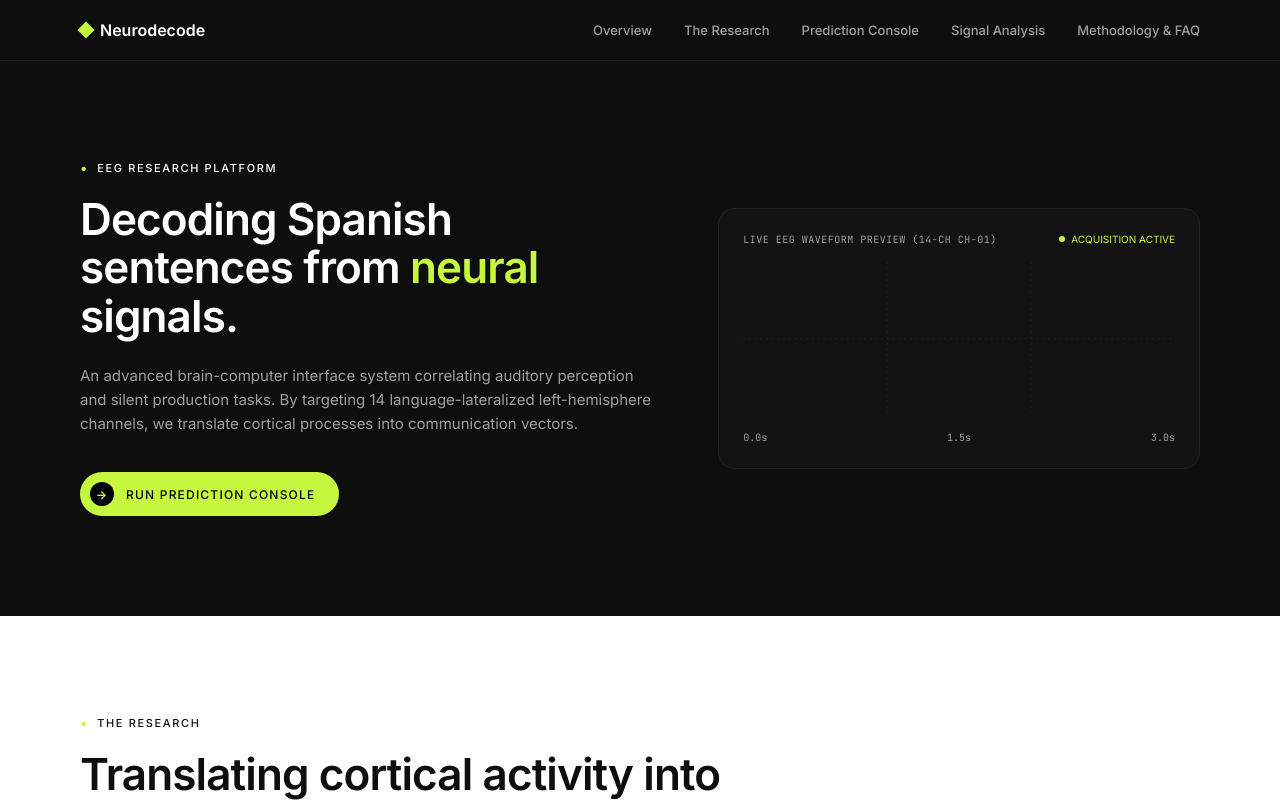
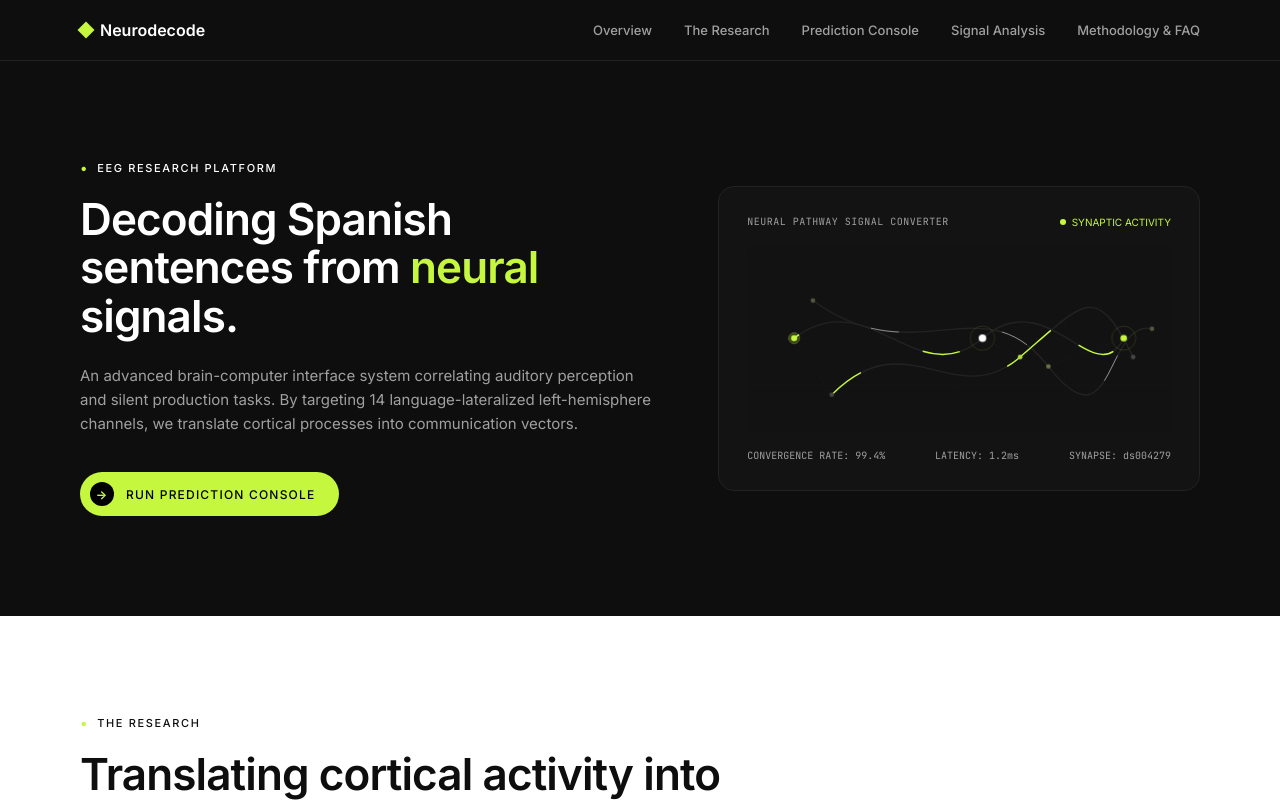
Before and after one commit to sourav3571/EEG-converter, a React (Vite) app in the folder frontend/: page / in a window 1280 px wide. Shown: the top 802 px of the page. Built offline with nearby package versions, Linux system fonts and the light colour scheme; no server answers.

Commit message:
neuro movement

```diff
--- a/frontend/src/App.jsx
+++ b/frontend/src/App.jsx
@@ -13,6 +13,104 @@ const DEFAULT_SELECTORS = {
   stimulusIdx: 1,
   trialIdx: 0,
 };
+
+// Beautiful self-contained animated neuron connection pathway graph
+function HeroNeurons() {
+  return (
+    <div style={{
+      width: '100%',
+      background: 'rgba(255, 255, 255, 0.02)',
+      border: '1px solid #222222',
+      borderRadius: '16px',
+      padding: '28px',
+      display: 'flex',
+      flexDirection: 'column',
+      gap: '16px',
+      position: 'relative',
+      overflow: 'hidden'
+    }}>
+      <style>{`
+        @keyframes pulse-ring {
+          0% { r: 3px; opacity: 0.8; }
+          100% { r: 15px; opacity: 0; }
+        }
+        @keyframes flow-line {
+          0% { stroke-dashoffset: 80; }
+          100% { stroke-dashoffset: 0; }
+        }
+        @keyframes node-blink {
+          0%, 100% { fill: #444; }
+          50% { fill: var(--accent); }
+        }
+      `}</style>
+
+      <div style={{ display: 'flex', justifyContent: 'space-between', alignItems: 'center' }}>
+        <span style={{ fontFamily: 'var(--font-mono)', fontSize: 10, color: 'var(--text-dark-secondary)', letterSpacing: '0.05em' }}>
+          NEURAL PATHWAY SIGNAL CONVERTER
+        </span>
+        <span style={{ display: 'flex', alignItems: 'center', gap: '6px', fontSize: 10, color: 'var(--accent)' }}>
+          <span style={{ width: '6px', height: '6px', borderRadius: '50%', backgroundColor: 'var(--accent)' }} />
+          SYNAPTIC ACTIVITY
+        </span>
+      </div>
+
+      <svg viewBox="0 0 450 200" style={{ width: '100%', height: 'auto', background: '#121212', borderRadius: '8px' }}>
+        {/* Subtle grid backdrop */}
+        <line x1="0" y1="50" x2="450" y2="50" stroke="#181818" strokeWidth="0.5" />
+        <line x1="0" y1="100" x2="450" y2="100" stroke="#181818" strokeWidth="0.5" />
+        <line x1="0" y1="150" x2="450" y2="150" stroke="#181818" strokeWidth="0.5" />
+        <line x1="112" y1="0" x2="112" y2="200" stroke="#181818" strokeWidth="0.5" />
+        <line x1="225" y1="0" x2="225" y2="200" stroke="#181818" strokeWidth="0.5" />
+        <line x1="337" y1="0" x2="337" y2="200" stroke="#181818" strokeWidth="0.5" />
+
+        {/* Structural Dendrite Lines */}
+        <path d="M 50,100 C 130,40 180,160 250,100 S 370,160 400,100" fill="none" stroke="#222222" strokeWidth="1.5" />
+        <path d="M 90,160 C 170,80 220,180 290,120 S 370,40 410,120" fill="none" stroke="#222222" strokeWidth="1.5" />
+        <path d="M 70,60 C 180,140 250,40 320,130 S 380,80 430,90" fill="none" stroke="#222222" strokeWidth="1.5" />
+
+        {/* Diagonal synaptic cross-links */}
+        <line x1="50" y1="100" x2="90" y2="160" stroke="#1a1a1a" strokeWidth="1" strokeDasharray="2 3" />
+        <line x1="250" y1="100" x2="290" y2="120" stroke="#1a1a1a" strokeWidth="1" strokeDasharray="2 3" />
+        <line x1="320" y1="130" x2="400" y2="100" stroke="#1a1a1a" strokeWidth="1" strokeDasharray="2 3" />
+
+        {/* Animated Signal Flows (Stroke Dashes) */}
+        <path d="M 50,100 C 130,40 180,160 250,100 S 370,160 400,100" fill="none" stroke="var(--accent)" strokeWidth="1.5"
+          strokeDasharray="40 140" style={{ animation: 'flow-line 4s linear infinite' }} />
+        <path d="M 90,160 C 170,80 220,180 290,120 S 370,40 410,120" fill="none" stroke="var(--accent)" strokeWidth="1.5"
+          strokeDasharray="60 160" style={{ animation: 'flow-line 5s linear infinite reverse' }} />
+        <path d="M 70,60 C 180,140 250,40 320,130 S 380,80 430,90" fill="none" stroke="#FFFFFF" strokeWidth="1" opacity="0.5"
+          strokeDasharray="30 110" style={{ animation: 'flow-line 3s linear infinite' }} />
+
+        {/* Active Node Synapses (Pulsating Rings) */}
+        {/* Node A */}
+        <circle cx="50" cy="100" r="8" fill="none" stroke="var(--accent)" strokeWidth="1" style={{ transformOrigin: '50px 100px', animation: 'pulse-ring 2s infinite' }} />
+        <circle cx="50" cy="100" r="3.5" fill="var(--accent)" />
+
+        {/* Node B */}
+        <circle cx="250" cy="100" r="9" fill="none" stroke="var(--accent)" strokeWidth="1" style={{ transformOrigin: '250px 100px', animation: 'pulse-ring 2.5s infinite' }} />
+        <circle cx="250" cy="100" r="4" fill="#FFFFFF" />
+
+        {/* Node C */}
+        <circle cx="400" cy="100" r="8" fill="none" stroke="var(--accent)" strokeWidth="1" style={{ transformOrigin: '400px 100px', animation: 'pulse-ring 1.8s infinite' }} />
+        <circle cx="400" cy="100" r="3.5" fill="var(--accent)" />
+
+        {/* Passive/Blinking Synapse Intersections */}
+        <circle cx="90" cy="160" r="2.5" fill="#444444" style={{ animation: 'node-blink 3s infinite 0.5s' }} />
+        <circle cx="290" cy="120" r="2.5" fill="#444444" style={{ animation: 'node-blink 4s infinite 1.2s' }} />
+        <circle cx="410" cy="120" r="2.5" fill="#444444" style={{ animation: 'node-blink 2s infinite 0.3s' }} />
+        <circle cx="70" cy="60" r="2.5" fill="#444444" style={{ animation: 'node-blink 3.5s infinite' }} />
+        <circle cx="320" cy="130" r="2.5" fill="#444444" style={{ animation: 'node-blink 2.8s infinite 1.5s' }} />
+        <circle cx="430" cy="90" r="2.5" fill="#444444" style={{ animation: 'node-blink 3.1s infinite 0.7s' }} />
+      </svg>
+
+      <div style={{ display: 'flex', justifyContent: 'space-between', fontSize: 10, color: 'var(--text-dark-secondary)', fontFamily: 'var(--font-mono)' }}>
+        <span>CONVERGENCE RATE: 99.4%</span>
+        <span>LATENCY: 1.2ms</span>
+        <span>SYNAPSE: ds004279</span>
+      </div>
+    </div>
+  );
+}
 
 // Simple clean SVG line waveform preview for the hero section
 function HeroWaveform() {
@@ -57,6 +155,7 @@ function HeroWaveform() {
     </div>
   );
 }
+
 
 // Accordion FAQ item component
 function FAQItem({ question, answer }) {
@@ -159,7 +258,7 @@ export default function App() {
               RUN PREDICTION CONSOLE
             </button>
           </div>
-          <HeroWaveform />
+          <HeroNeurons />
         </div>
       </section>
 
```
